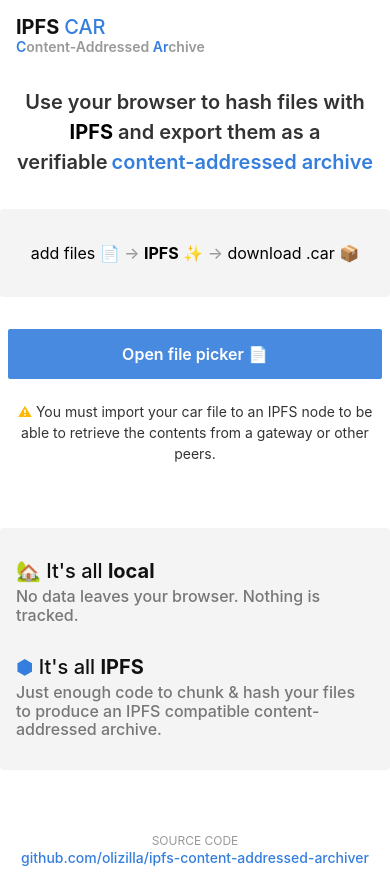
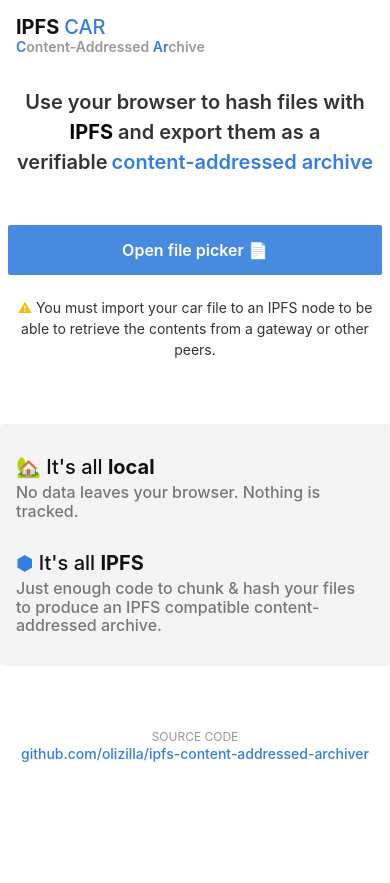
Before and after one commit to olizilla/ipfs-content-addressed-archiver, a Preact app: page / in a window 390 px wide. After the commit the page ends 844 px from the top, so only its background shows below. Built offline with nearby package versions, Linux system fonts and the light colour scheme.

Commit message:
chore: hide ideogram on small screens
License: MIT
Signed-off-by: Oli Evans <oli@tableflip.io>

```diff
--- a/src/app.jsx
+++ b/src/app.jsx
@@ -23,7 +23,7 @@ export function App(props) {
             <span class="nowrap">content-addressed</span> archive
           </a>
         </p>
-        <p class="mw6 center pv4 f5 f4-ns black bg-near-white br2 lh-copy">
+        <p class="dn db-ns mw6 center pv4 f5 f4-ns black bg-near-white br2 lh-copy">
           add files 📄 <Arrow /> <span class="dn di-ns">✨ </span><span class="fw7">IPFS</span> ✨ <Arrow /> download <span title="IPFS Content-Addressible Archive">.car 📦</span>
         </p>
         <div class="mw6 center mt4">
```
